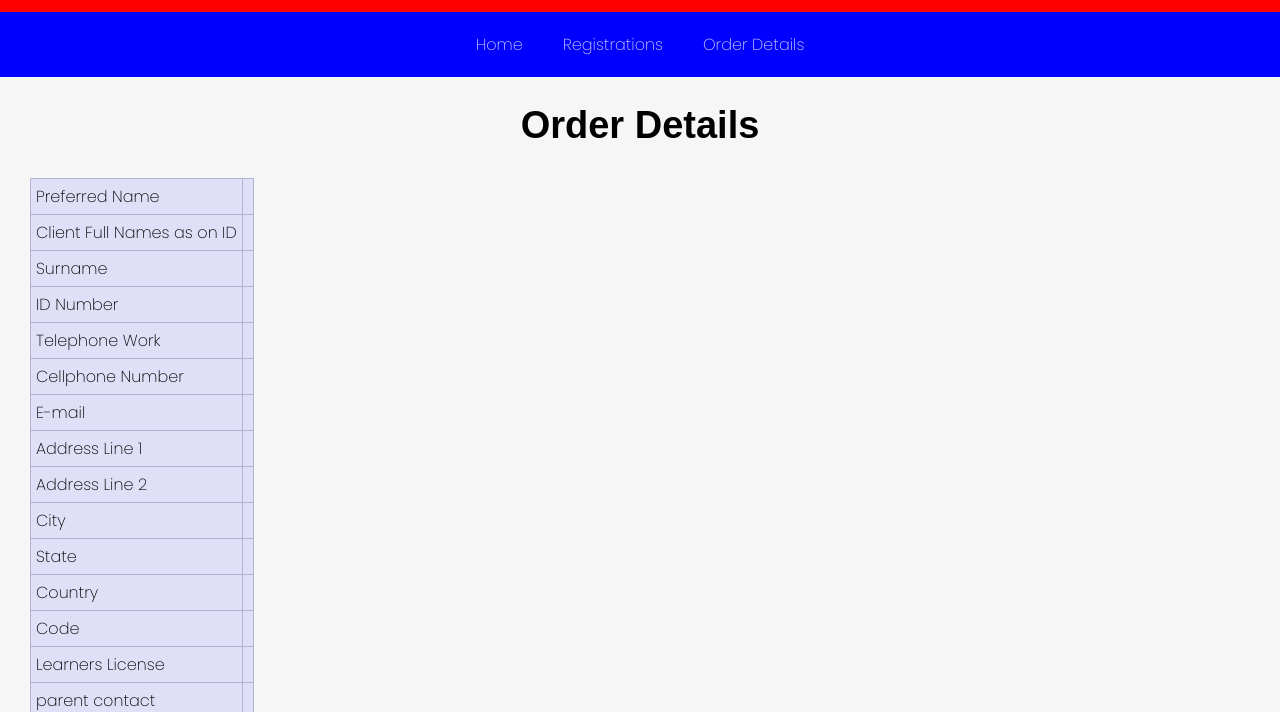
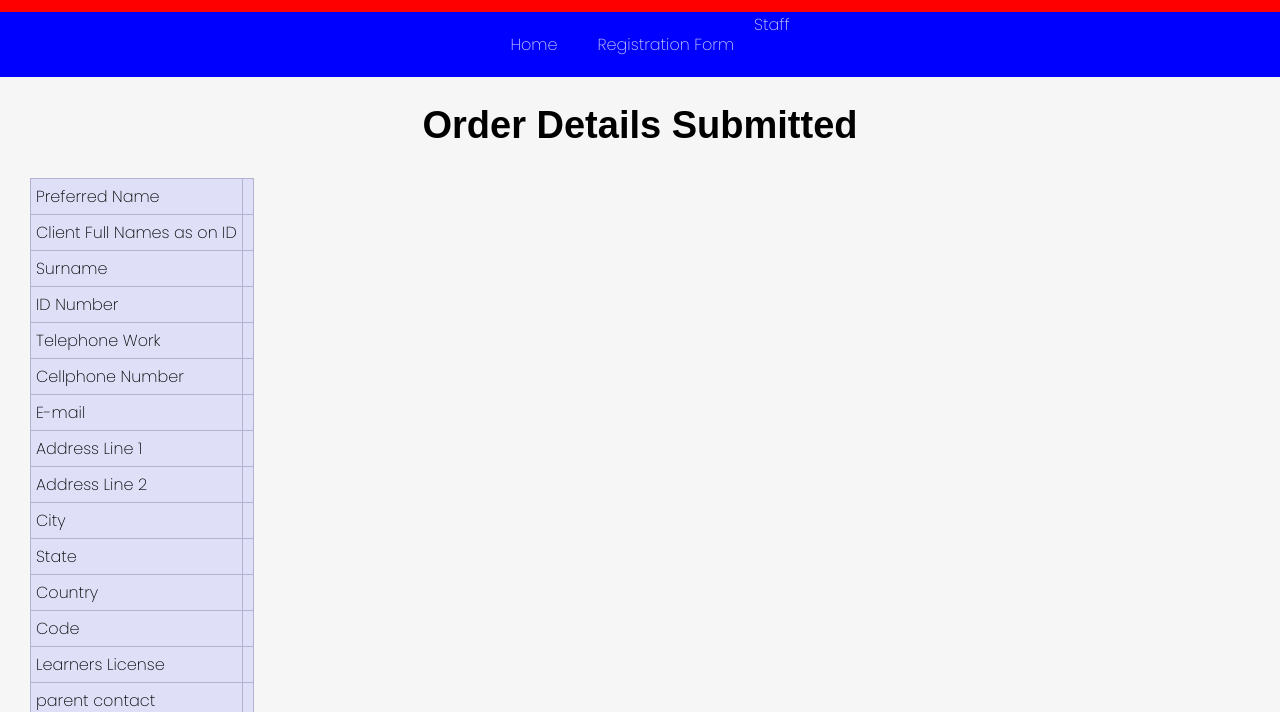
Before and after one commit to KullieMabasa/js-defensive-driving-academy, a plain HTML site: page orderSubmit.html in a window 1280 px wide. Shown: the part 88-800 px from the top of the page. Drawn offline with Linux system fonts and the light colour scheme; a web font is replaced by a local one.

Commit message:
Updated h2 and navbar

```diff
--- a/orderSubmit.html
+++ b/orderSubmit.html
@@ -32,19 +32,17 @@
         <li>
           <a href="index.html">Home</a>
         </li>
-
         <li>
-          <a href="clientRegistrationForm.html">Registrations</a>
+          <a href="clientRegistrationForm.html">Registration Form</a>
         </li>
-        <li>
-          <a href="orderSubmit.html">Order Details</a>
+          <a href="staff.html">Staff</a>
         </li>
       </ul>
     </nav>
 
     <!--main section-->
     <main>
-      <h2>Order Details</h2>
+      <h2>Order Details Submitted</h2>
 
       <section>
         <table id="order-submit">
```
